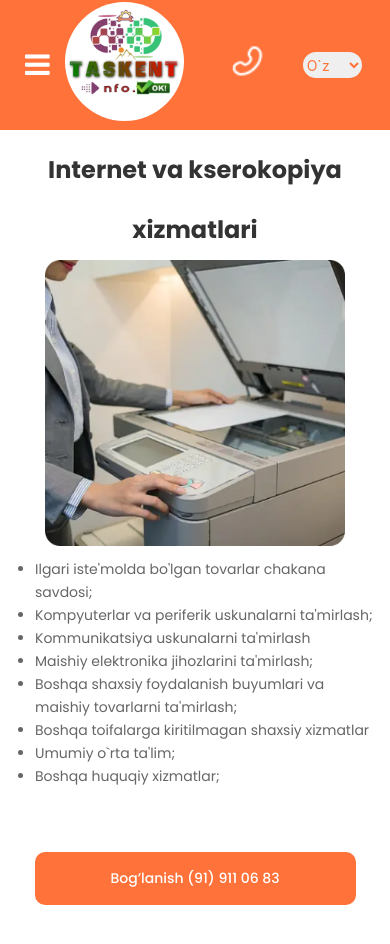
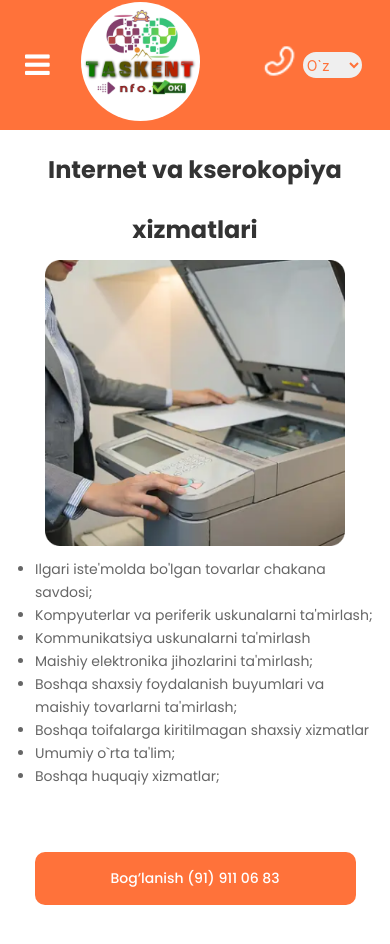
Before and after one commit to Jamshid937/komp, a React (Create React App) app: page / in a window 390 px wide. Shown: the top 944 px of the page. Built offline with nearby package versions, Linux system fonts and the light colour scheme.

Commit message:
add new style

```diff
--- a/src/components/NavBar/NavBar.css
+++ b/src/components/NavBar/NavBar.css
@@ -172,6 +172,10 @@
   .nav-item__phone>a :last-child {
     display: block;
   }
+  .nav-item__phone {
+
+    gap: 0px;
+}
   .nav-item_select__bar {
     display: block;
   }
```
